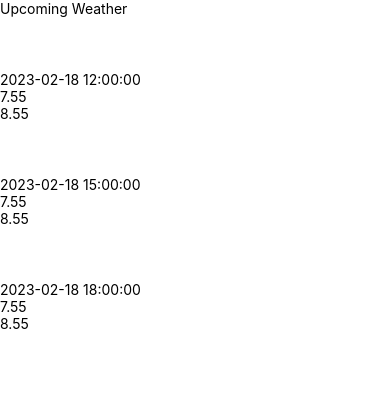
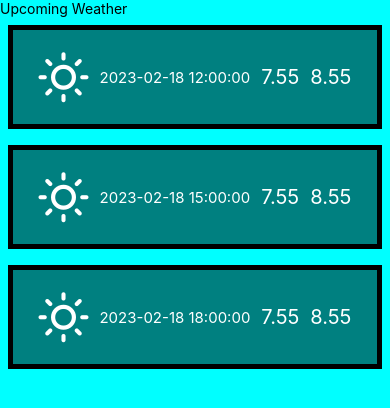
Before and after one commit to SaidNivek/WeatherApp, a React Native app: screen / in a window 390 px wide. Shown: the top 408 px of the page. Built offline with nearby package versions, Linux system fonts and the light colour scheme.

Commit message:
Styles added to upcoming weather page

```diff
--- a/src/components/UpcomingWeather.js
+++ b/src/components/UpcomingWeather.js
@@ -1,5 +1,12 @@
-import React from 'react';
-import { SafeAreaView, StyleSheet, Text, FlatList, View } from 'react-native';
+import React from 'react'
+import {
+  SafeAreaView,
+  StyleSheet,
+  Text,
+  FlatList,
+  View,
+  StatusBar
+} from 'react-native'
 import { Feather } from '@expo/vector-icons'
 
 const DATA = [
@@ -44,17 +51,17 @@ const DATA = [
 const Item = (props) => {
   const { dt_txt, min, max, condition } = props
   return (
-        <View>
+    <View style={styles.item}>
       <Feather name={'sun'} size={50} color={'white'} />
-            <Text>{dt_txt}</Text>
-            <Text>{min}</Text>
-            <Text>{max}</Text>
+      <Text style={styles.date}>{dt_txt}</Text>
+      <Text style={styles.temp}>{min}</Text>
+      <Text style={styles.temp}>{max}</Text>
     </View>
   )
 }
 
 const UpcomingWeather = () => {
-    const renderItem = ({item}) => (
+  const renderItem = ({ item }) => (
     <Item
       condition={item.weather[0].main}
       dt_txt={item.dt_txt}
@@ -63,9 +70,8 @@ const UpcomingWeather = () => {
     />
   )
 
-
   return (
-        <SafeAreaView styles={styles.container}>
+    <SafeAreaView style={styles.container}>
       <Text>Upcoming Weather</Text>
       <FlatList
         data={DATA}
@@ -78,7 +84,27 @@ const UpcomingWeather = () => {
 
 const styles = StyleSheet.create({
   container: {
-        flex: 1
+    flex: 1,
+    marginTop: StatusBar.currentHeight || 0,
+    backgroundColor: 'aqua' // a constant taking in the current height of the status bar or use 0
+  },
+  item: {
+    padding: 20,
+    marginVertical: 8,
+    marginHorizontal: 8,
+    flexDirection: 'row',
+    justifyContent: 'space-around',
+    alignItems: 'center',
+    borderWidth: 5,
+    backgroundColor: 'teal'
+  },
+  temp: {
+    color: 'white',
+    fontSize: 20
+  },
+  date: {
+    color: 'white',
+    fontSize: 15
   }
 })
 
```
Lines whose indentation alone changed are shown as unchanged.
